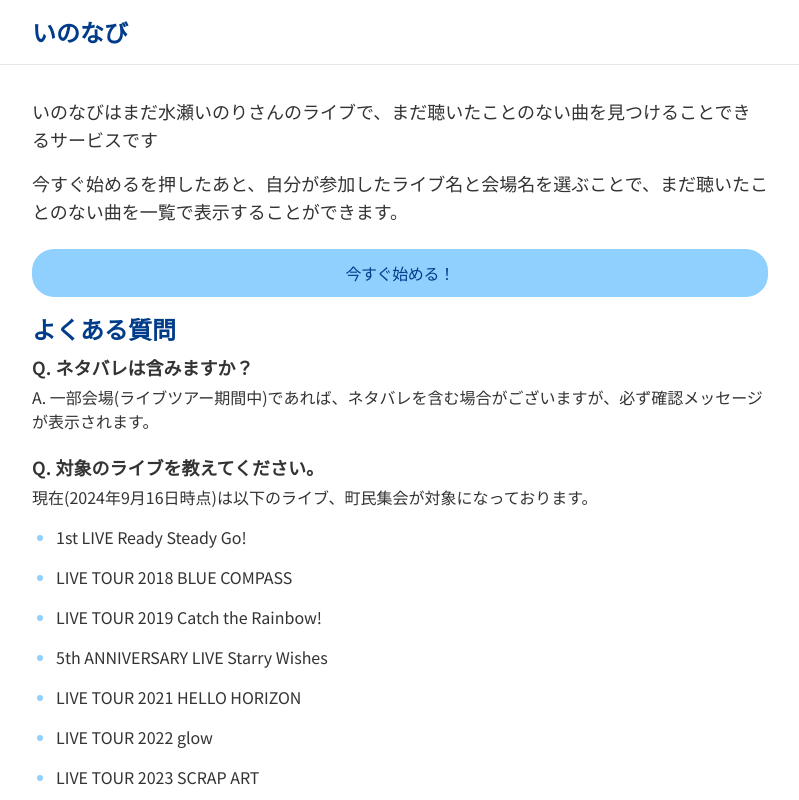
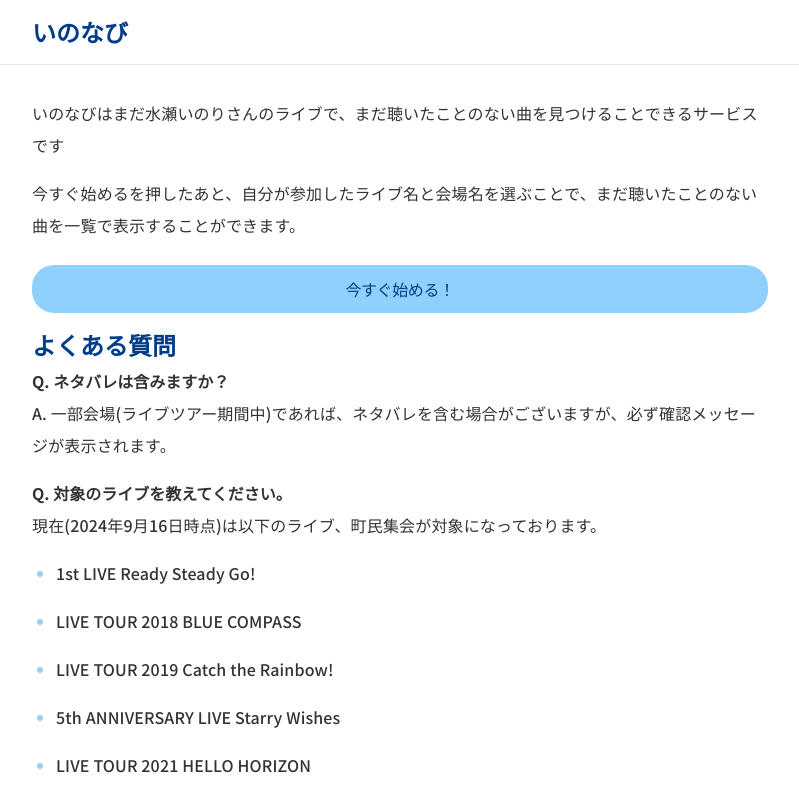
Before and after one commit to Suntory-Y-Water/inori-track, a Next.js app: page / in a window 1280 px wide. Shown: the top 800 px of the page, without its empty margins (240-1039 px from the left). Built offline with nearby package versions, Linux system fonts and the light colour scheme.

Commit message:
update: フォントサイズなどUIの改善

```diff
--- a/src/app/api/og/route.tsx
+++ b/src/app/api/og/route.tsx
@@ -1,6 +1,6 @@
+import songs from '@/data/songs.json';
 import { ImageResponse } from 'next/og';
 import type { NextRequest } from 'next/server';
-import songs from '@/data/songs.json';
 import { z } from 'zod';
 
 export const runtime = 'edge';
--- a/src/app/globals.css
+++ b/src/app/globals.css
@@ -58,6 +58,14 @@
     --chart-4: 280 65% 60%;
     --chart-5: 340 75% 55%;
   }
+
+  p,
+  li,
+  label {
+    line-height: 2;
+    font-weight: 500;
+    letter-spacing: .16px; /* 文字の感覚を調整する*/
+  }
 }
 
 @layer components {
--- a/src/app/page.tsx
+++ b/src/app/page.tsx
@@ -7,10 +7,10 @@ export default function Home() {
     <div className='relative min-h-screen flex flex-col'>
       <div className='flex flex-col flex-1'>
         <div className='flex flex-col'>
-          <p className='text-lg py-2'>
+          <p className='py-2'>
             いのなびはまだ水瀬いのりさんのライブで、まだ聴いたことのない曲を見つけることできるサービスです
           </p>
-          <p className='text-lg py-2'>
+          <p className='py-2'>
             今すぐ始めるを押したあと、自分が参加したライブ名と会場名を選ぶことで、まだ聴いたことのない曲を一覧で表示することができます。
           </p>
           <Link href='/live'>
@@ -22,14 +22,14 @@ export default function Home() {
         <div className='w-full bg-white rounded-t-3xl flex-1'>
           <h1 className='text-xl md:text-2xl font-bold text-primary-foreground'>よくある質問</h1>
           <div className='py-2'>
-            <h2 className='text-lg font-semibold'>Q. ネタバレは含みますか？</h2>
+            <strong>Q. ネタバレは含みますか？</strong>
             <p className='py-1'>
               A.
               一部会場(ライブツアー期間中)であれば、ネタバレを含む場合がございますが、必ず確認メッセージが表示されます。
             </p>
           </div>
           <div className='py-2'>
-            <h2 className='text-lg font-semibold'>Q. 対象のライブを教えてください。</h2>
+            <strong>Q. 対象のライブを教えてください。</strong>
             <p className='py-1'>
               現在(2024年9月16日時点)は以下のライブ、町民集会が対象になっております。
             </p>
--- a/src/components/features/result/ResultInfo.tsx
+++ b/src/components/features/result/ResultInfo.tsx
@@ -28,7 +28,7 @@ export default function ResultInfo({ params, url }: Props) {
         </h2>
       </div>
       {params.map((param) => (
-        <ul key={param.id} className='list-disc list-outside mt-1 ml-6 py-1'>
+        <ul key={param.id} className='list-disc list-outside mt-1 ml-6'>
           <li className='marker:text-primary'>{param.title}</li>
         </ul>
       ))}
--- a/src/components/ui/CheckBoxForm.tsx
+++ b/src/components/ui/CheckBoxForm.tsx
@@ -1,5 +1,5 @@
-import { FormField, FormItem, FormControl, FormLabel } from '@/components/ui/form';
 import { Checkbox } from '@/components/ui/checkbox';
+import { FormControl, FormField, FormItem, FormLabel } from '@/components/ui/form';
 import type { UseFormReturn } from 'react-hook-form';
 
 type FormValues = {
@@ -40,7 +40,7 @@ export default function CheckBoxList<TItem>({
                   }
                 />
               </FormControl>
-              <FormLabel className='text-base font-normal'>{itemLabel(item)}</FormLabel>
+              <FormLabel>{itemLabel(item)}</FormLabel>
             </FormItem>
           )}
         />
--- a/src/components/ui/label.tsx
+++ b/src/components/ui/label.tsx
@@ -1,14 +1,12 @@
 'use client';
 
+import * as LabelPrimitive from '@radix-ui/react-label';
+import { type VariantProps, cva } from 'class-variance-authority';
 import * as React from 'react';
-import * as LabelPrimitive from '@radix-ui/react-label';
-import { cva, type VariantProps } from 'class-variance-authority';
 
 import { cn } from '@/lib/utils';
 
-const labelVariants = cva(
-  'text-sm font-medium leading-none peer-disabled:cursor-not-allowed peer-disabled:opacity-70',
-);
+const labelVariants = cva('leading-none peer-disabled:cursor-not-allowed peer-disabled:opacity-70');
 
 const Label = React.forwardRef<
   React.ElementRef<typeof LabelPrimitive.Root>,
```
